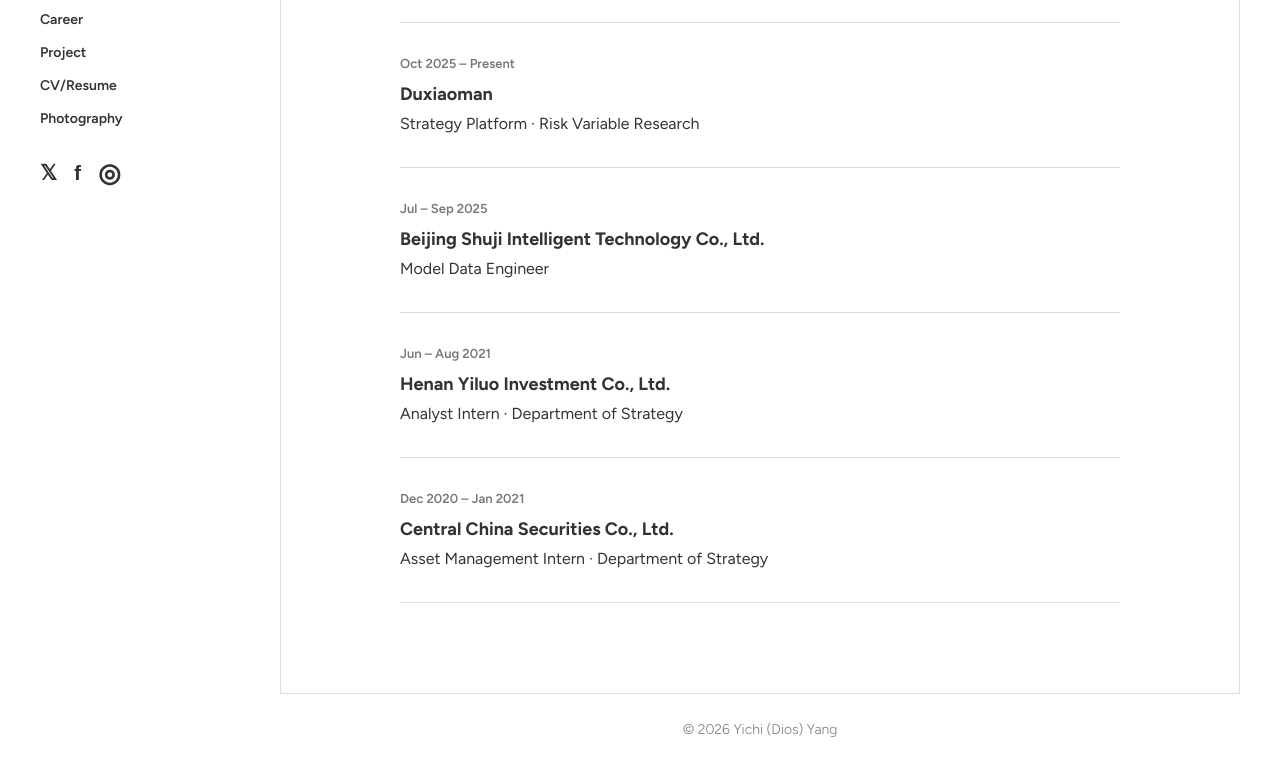
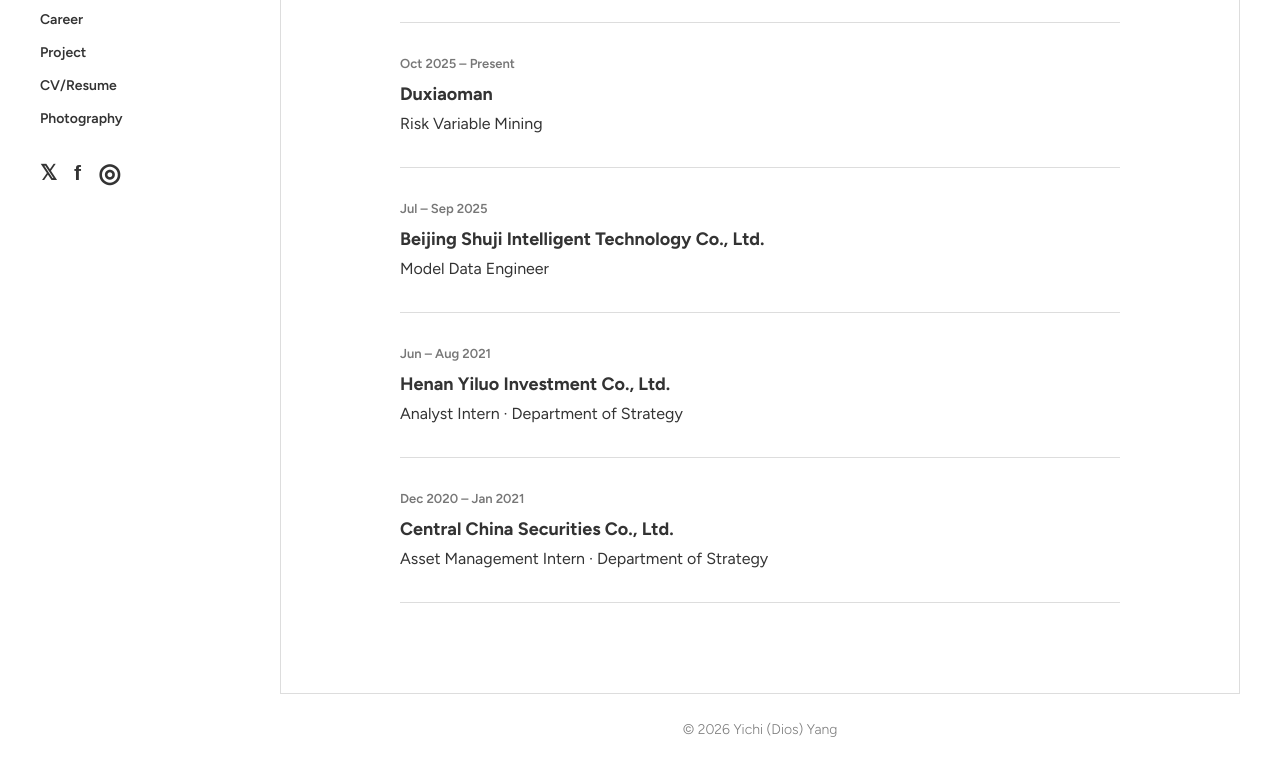
Before and after one commit to DiosYang/YichiYang.github.io, an Astro site: page /career in a window 1280 px wide. Shown: the part 153-928 px from the top of the page. Built offline with nearby package versions, Linux system fonts and the light colour scheme; Astro itself is replaced by a stand-in of ours.

Commit message:
Describe Duxiaoman work as risk variable mining

```diff
--- a/src/pages/career/index.astro
+++ b/src/pages/career/index.astro
@@ -7,7 +7,7 @@
     <div class="career-entry">
       <span class="career-dates">Oct 2025 – Present</span>
       <h2>Duxiaoman</h2>
-      <p>Strategy Platform · Risk Variable Research</p>
+      <p>Risk Variable Mining</p>
     </div>
     <div class="career-entry">
       <span class="career-dates">Jul – Sep 2025</span>
```
